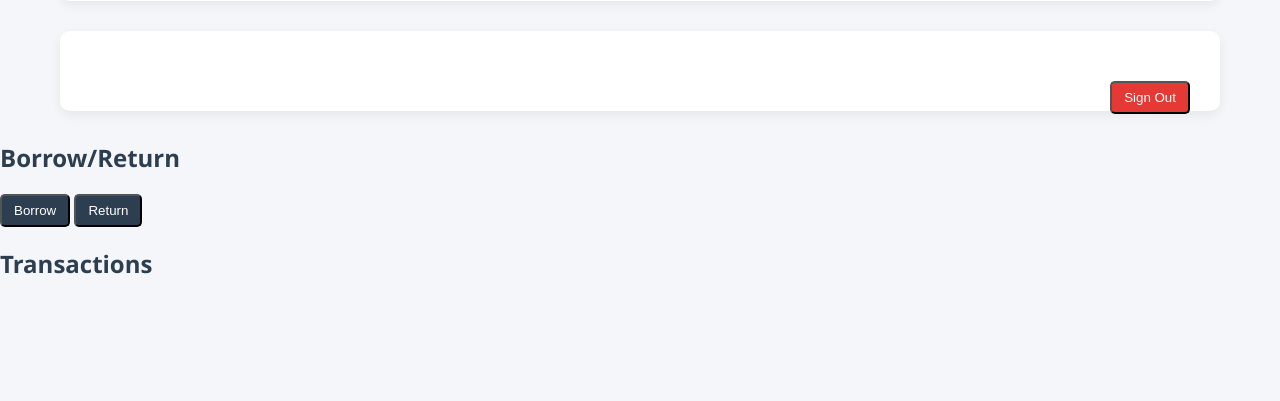
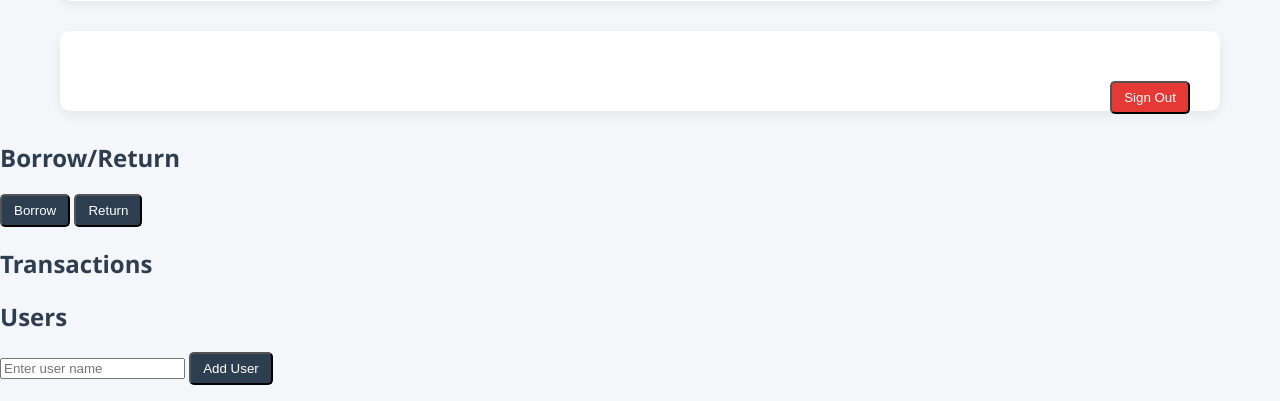
Before and after one commit to dishank-8888/mini-library--leader, a Python web app: template template/index.html in a window 1280 px wide. Shown: the part 403-804 px from the top of the page. Before the commit the page ends 677 px from the top, so only its background shows below. Run offline with Jinja, Linux system fonts and the light colour scheme; the template is opened without the code that fills it, so the values that code supplies are empty.

Commit message:
Added my part of code for both index.html and app.py

```diff
--- a/template/index.html
+++ b/template/index.html
@@ -116,7 +116,73 @@
     <h2>Transactions</h2>
     <div id="transactionList"></div>
 </div>
+<!-- User Panel -->
+<div class="panel">
+    <h2>Users</h2>
+    <input type="text" id="userName" placeholder="Enter user name">
+    <button onclick="addUser()">Add User</button>
+    <ul id="userList"></ul>
+</div>
 <script>
+    // User Authentication
+async function loginUser() {
+    const name = document.getElementById('loginName').value.trim();
+    if (!name) return alert('Enter your name');
+    await fetch('/login', {
+        method: 'POST',
+        headers: {'Content-Type': 'application/json'},
+        body: JSON.stringify({name})
+    });
+    checkLogin();
+}
+
+async function logoutUser() {
+    await fetch('/logout', {method: 'POST'});
+    checkLogin();
+}
+
+async function checkLogin() {
+    const response = await fetch('/session');
+    const data = await response.json();
+    if (data.logged_in) {
+        document.getElementById('loginSection').style.display = 'none';
+        document.getElementById('mainSection').style.display = '';
+    } else {
+        document.getElementById('loginSection').style.display = '';
+        document.getElementById('mainSection').style.display = 'none';
+    }
+}
+// User Management
+async function addUser() {
+    const name = document.getElementById('userName').value.trim();
+    if (!name) return alert('Name required');
+
+
+
+    await fetch('/users', {
+        method: 'POST',
+        headers: {'Content-Type': 'application/json'},
+        body: JSON.stringify({name})
+    });
+    fetchUsers();
+}
+
+async function fetchUsers() {
+    const res = await fetch('/users');
+    const users = await res.json();
+    const userList = document.getElementById('userList');
+    userList.innerHTML = '';
+    users.forEach(u => {
+        // In fetchUsers():
+users.forEach(u => {
+    const li = document.createElement('li');
+    li.textContent = u.name;  // Safe text injection
+    userList.appendChild(li);
+});
+
+    });
+}
+
 async function borrowBook() {
     await fetch('/borrow', {method: 'POST'});
     fetchTransactions();
```
Also changed, not shown: app.py (+26 -0 lines).
